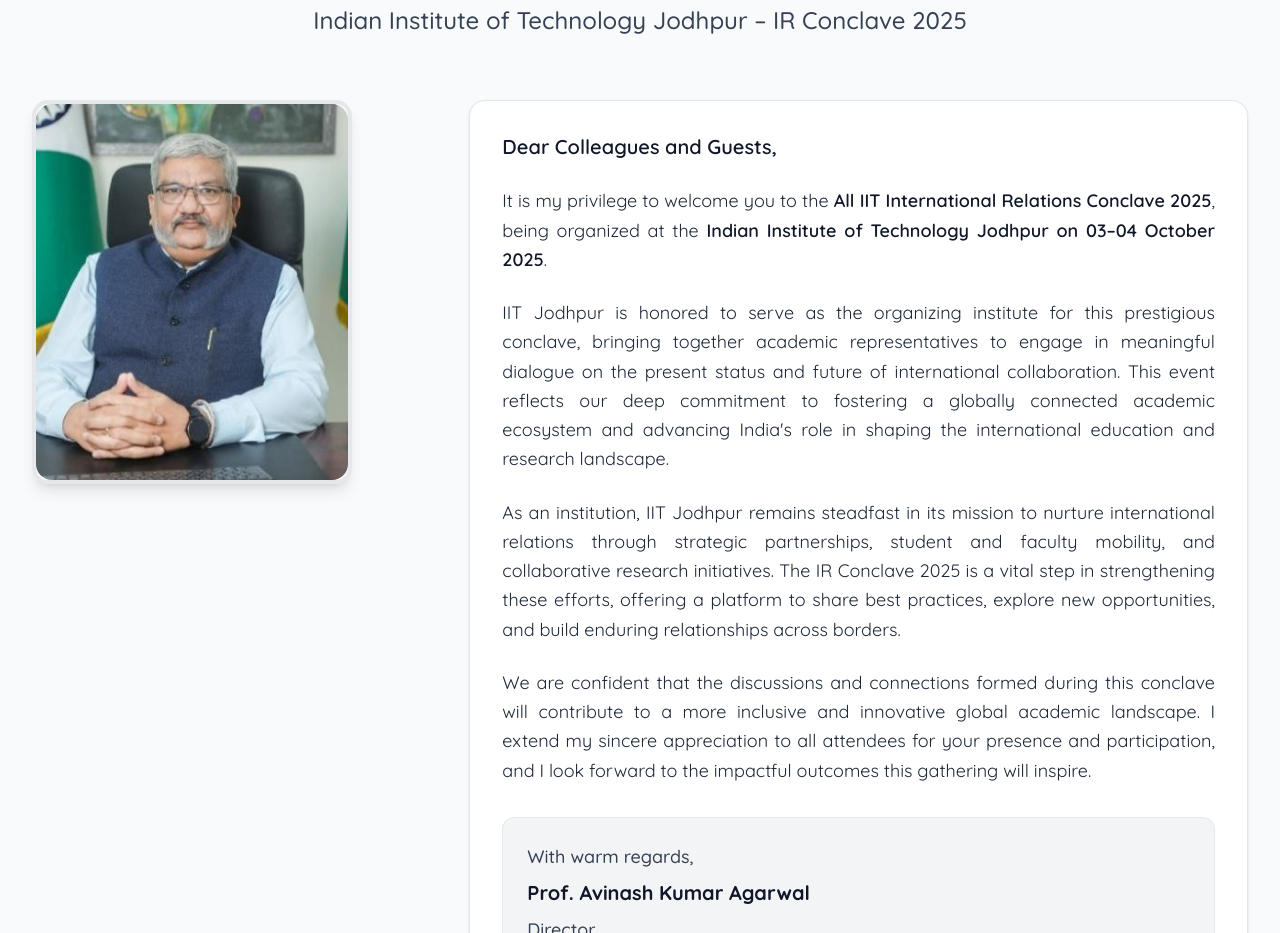
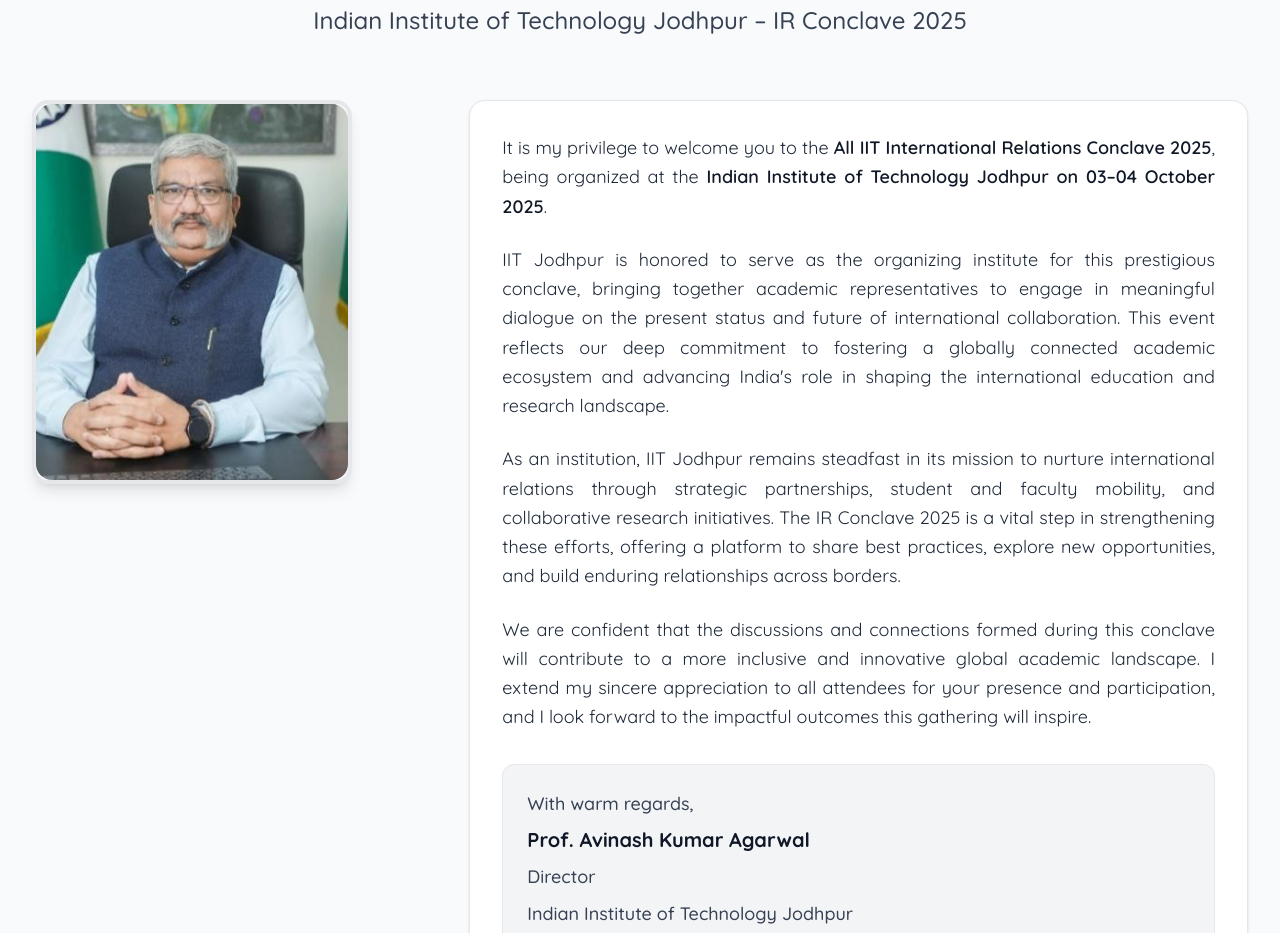
Before and after one commit to harshitsaini17/ir-conclave, a Next.js app in the folder frontend/: page / in a window 1280 px wide. Shown: the part 880-1813 px from the top of the page. Built offline with nearby package versions, Linux system fonts and the light colour scheme.

Commit message:
refactor: comment out welcome message paragraph for future updates

```diff
--- a/frontend/src/components/WelcomeMessage.tsx
+++ b/frontend/src/components/WelcomeMessage.tsx
@@ -33,11 +33,11 @@
           <div className="lg:w-2/3 space-y-6">
             <div className="p-8 rounded-2xl bg-white border border-gray-200 shadow-sm">
               <div className="text-lg leading-relaxed text-gray-800">
-                <p className="mb-6">
+                {/* <p className="mb-6">
                   <span className="font-semibold text-xl text-gray-900">
                     Dear Colleagues and Guests,
                   </span>
-                </p>
+                </p> */}
 
                 <p className="mb-6 text-justify leading-relaxed">
                   It is my privilege to welcome you to the{' '}
```
